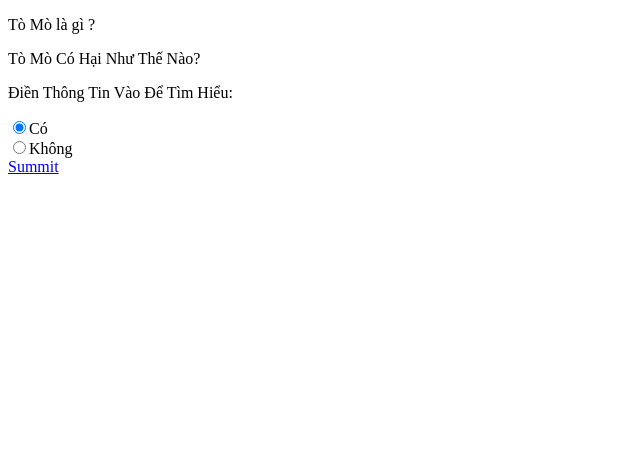
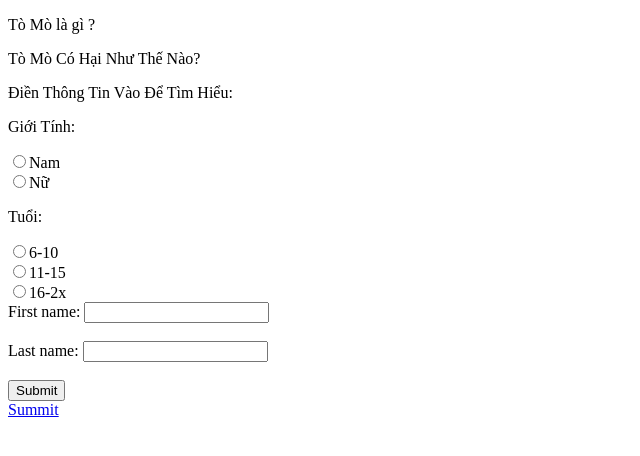
Before and after one commit to thinhmayman01/tomo, a plain HTML site: page index.html in a window 1280 px wide. Shown: the whole page, without its empty margins (0-640 px from the left). Drawn offline with Linux system fonts and the light colour scheme.

Commit message:
Update index.html

```diff
--- a/index.html
+++ b/index.html
@@ -8,9 +8,19 @@
 <p>Tò Mò là gì ?</p>
 <p> Tò Mò Có Hại Như Thế Nào?</p>
 <p> Điền Thông Tin Vào Để Tìm Hiểu: <br />
+  <p>Giới Tính:</p>
 <form>
-<input type="radio" name="tomo" checked="checked" />Có<br />
-<input type="radio" name="tomo"/>Không <br />
+<input type="radio" name="tomo1" />Nam<br />
+<input type="radio" name="tomo1"/>Nữ<br />
+  <p> Tuổi: </p>
+<input type="radio" name="tomo2" />6-10<br />
+<input type="radio" name="tomo2" />11-15<br />
+<input type="radio" name="tomo2" />16-2x<br />
+<label for="fname">First name:</label>
+  <input type="text" id="fname" name="fname"><br><br>
+  <label for="lname">Last name:</label>
+  <input type="text" id="lname" name="lname"><br><br>
+  <input type="submit" value="Submit">
 </form>
 <a href="https://phcstudio.tk/">Summit </a>
 </body>
```
